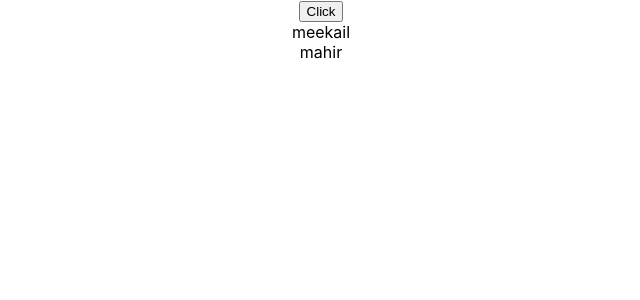
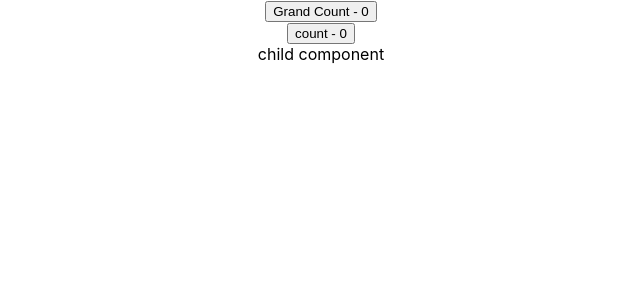
Before and after one commit to meekailkhan/React_Intro, a React (Create React App) app: page / in a window 1280 px wide. Shown: the top 300 px of the page, without its empty margins (319-959 px from the left). Built offline with nearby package versions, Linux system fonts and the light colour scheme.

Commit message:
optiization

```diff
--- a/src/App.js
+++ b/src/App.js
@@ -4,6 +4,9 @@ import './App.css';
 import UseState from './components/useState.js/UseState';
 import ObjectUseState from './components/useState.js/ObjectUseState';
 import ArrayUseState from './components/useState.js/ArrayUseState';
+import ParentOne from './optimization/ParentOne';
+import ChildOne from './optimization/ChildOne';
+import GrandParent from './optimization/GrandParent';
 // import Reduce2DataFetching from './components/Reduce2DataFetching';
 // import Parent from './components/Parent';
 // import UseMemoCounter from './components/UseMemoCounter';
@@ -167,8 +170,11 @@ function App() {
       {/* <CustomForm /> */}
       {/* <UseState /> */}
       {/* <ObjectUseState /> */}
-      <ArrayUseState />
-
+      {/* <ArrayUseState /> */}
+      {/* <ParentOne>
+        <ChildOne/>
+      </ParentOne> */}
+      <GrandParent />
     </div>
   );
 }
--- /dev/null
+++ b/src/optimization/ChildOne.js
@@ -0,0 +1,13 @@
+import React from 'react'
+
+function ChildOne() {
+
+    console.log('child component render')
+  return (
+    <div>
+      child component
+    </div>
+  )
+}
+
+export default ChildOne
--- /dev/null
+++ b/src/optimization/GrandParent.js
@@ -0,0 +1,17 @@
+import React,{useState} from 'react'
+import ParentOne from './ParentOne';
+import ChildOne from './ChildOne';
+
+function GrandParent() {
+    const [count,setCount] = useState(0);
+  return (
+    <div>
+      <button onClick={()=> setCount(nc => nc + 1)}>Grand Count - {count}</button>
+      <ParentOne>
+        <ChildOne/>
+      </ParentOne>
+    </div>
+  )
+}
+
+export default GrandParent
--- /dev/null
+++ b/src/optimization/ParentOne.js
@@ -0,0 +1,16 @@
+import React,{useState} from 'react'
+import ChildOne from './ChildOne'
+
+function ParentOne({children}) {
+    const [count,setCount] = useState(0)
+    console.log('parent component render')
+  return (
+    <div>
+      <button onClick={()=> setCount(c => c + 1)}>count - {count}</button>
+      {/* <ChildOne /> */}
+      {children}
+    </div>
+  )
+}
+
+export default ParentOne
```
